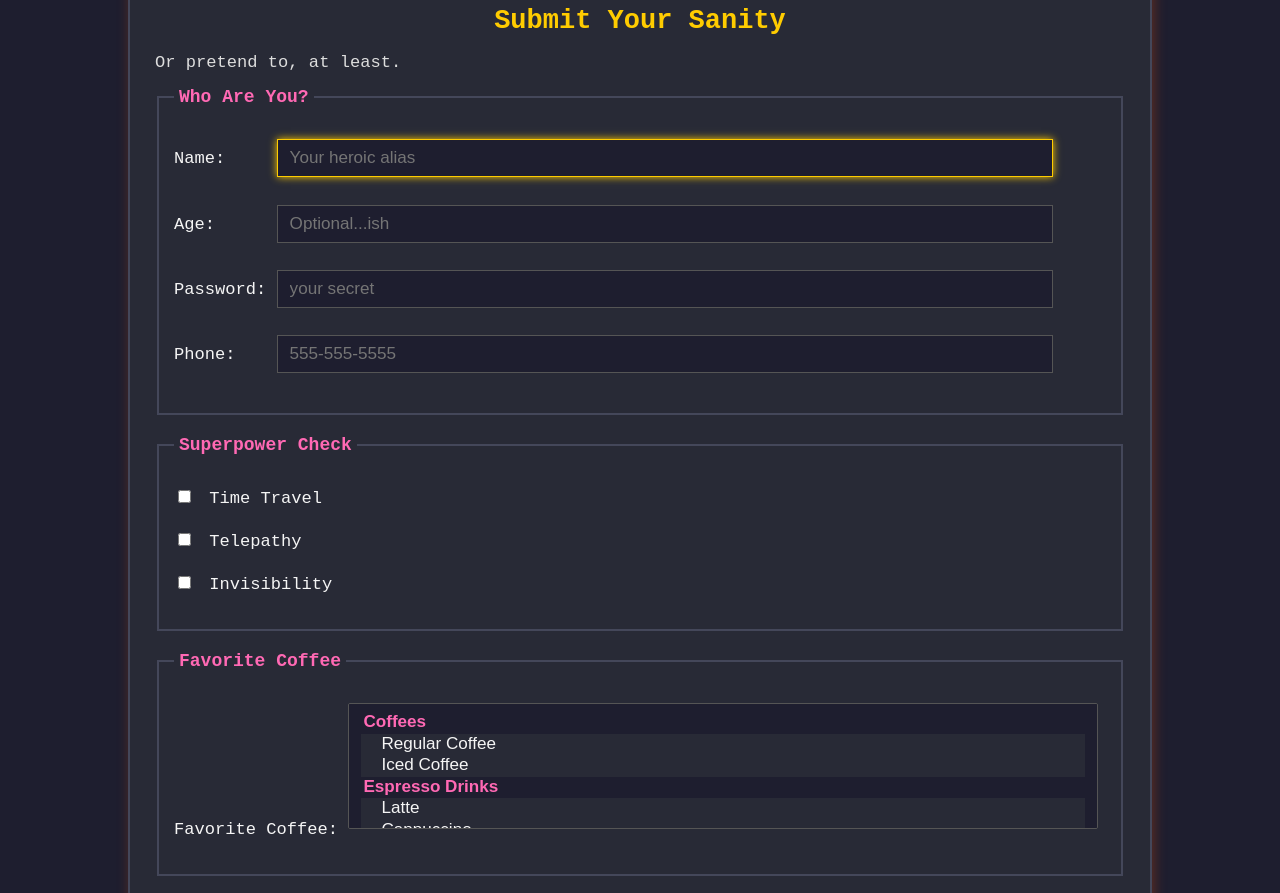
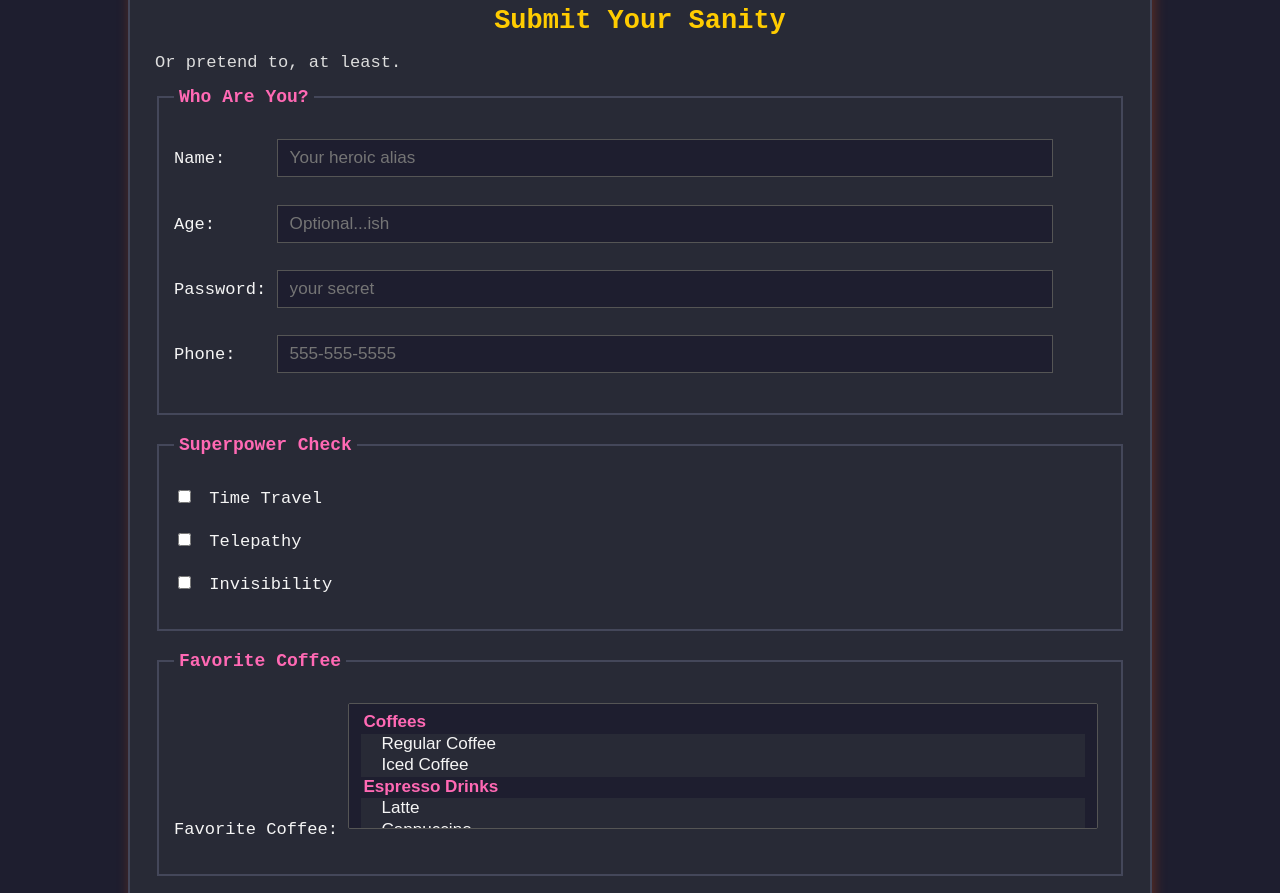
Before and after one commit to 1drie5/sturdy-fishstick, a plain HTML site: page html-dave-gray/index.html in a window 1280 px wide. Shown: the part 3540-4433 px from the top of the page. Drawn offline with Linux system fonts and the light colour scheme.

Commit message:
remove autofocus

```diff
--- a/html-dave-gray/index.html
+++ b/html-dave-gray/index.html
@@ -279,7 +279,7 @@
                     <legend>Who Are You?</legend>
                     <p>
                         <label for="name">Name:&nbsp;&nbsp;&nbsp;&nbsp;</label>
-                        <input type="text" id="name" name="name" placeholder="Your heroic alias" autocomplete="on" required autofocus>
+                        <input type="text" id="name" name="name" placeholder="Your heroic alias" autocomplete="on" required>
                     </p>
                     <p>
                         <label for="age">Age:&nbsp;&nbsp;&nbsp;&nbsp;&nbsp;</label>
--- a/html-dave-gray/main.css
+++ b/html-dave-gray/main.css
@@ -96,7 +96,6 @@ table, tr, th, td, caption {
 /* Hover glow effect */
 #fun-form:hover {
     box-shadow: 0 0 25px 5px rgba(248, 83, 1, 0.9);
-    transform: scale(1.03);
 }
 
 /* Headings */
```
